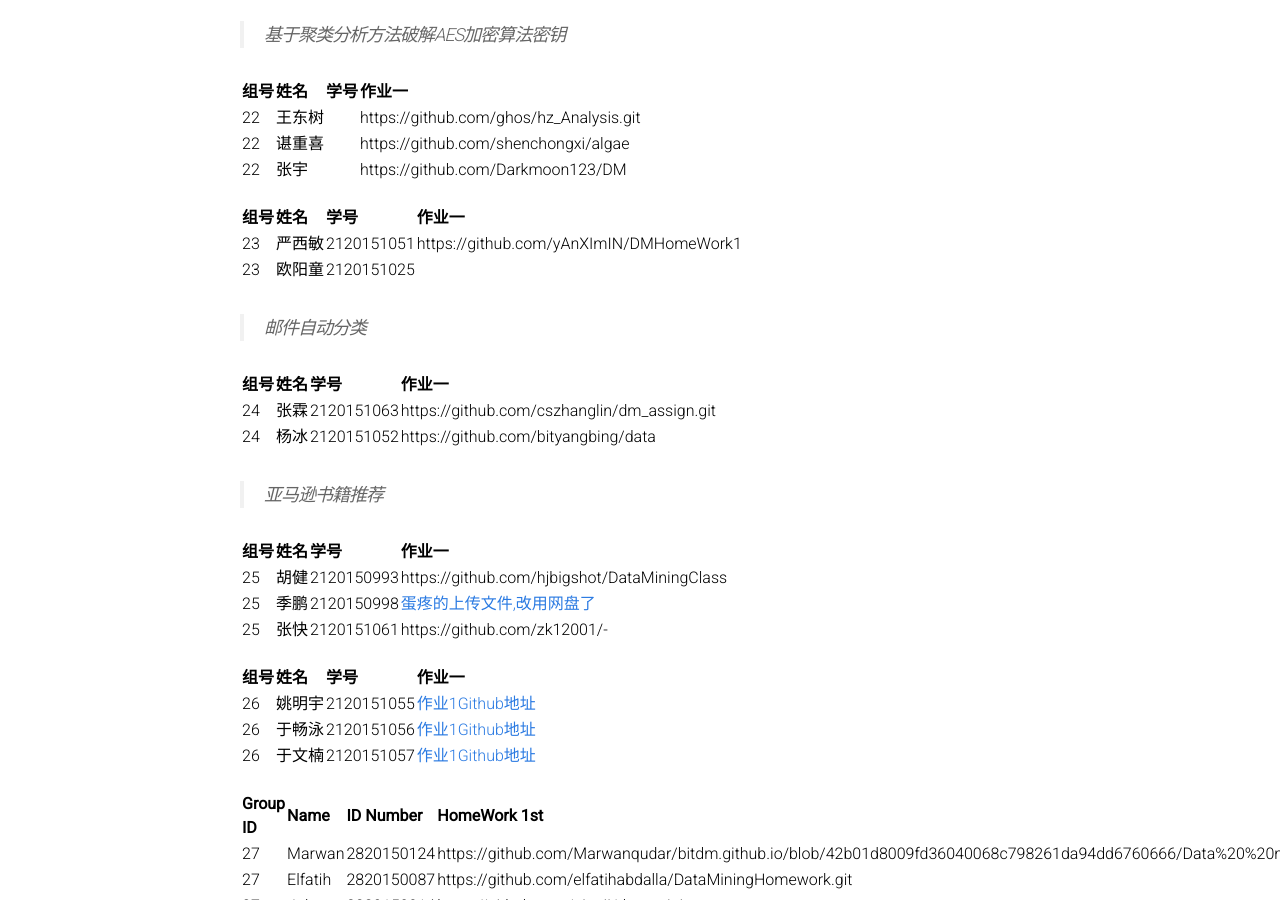
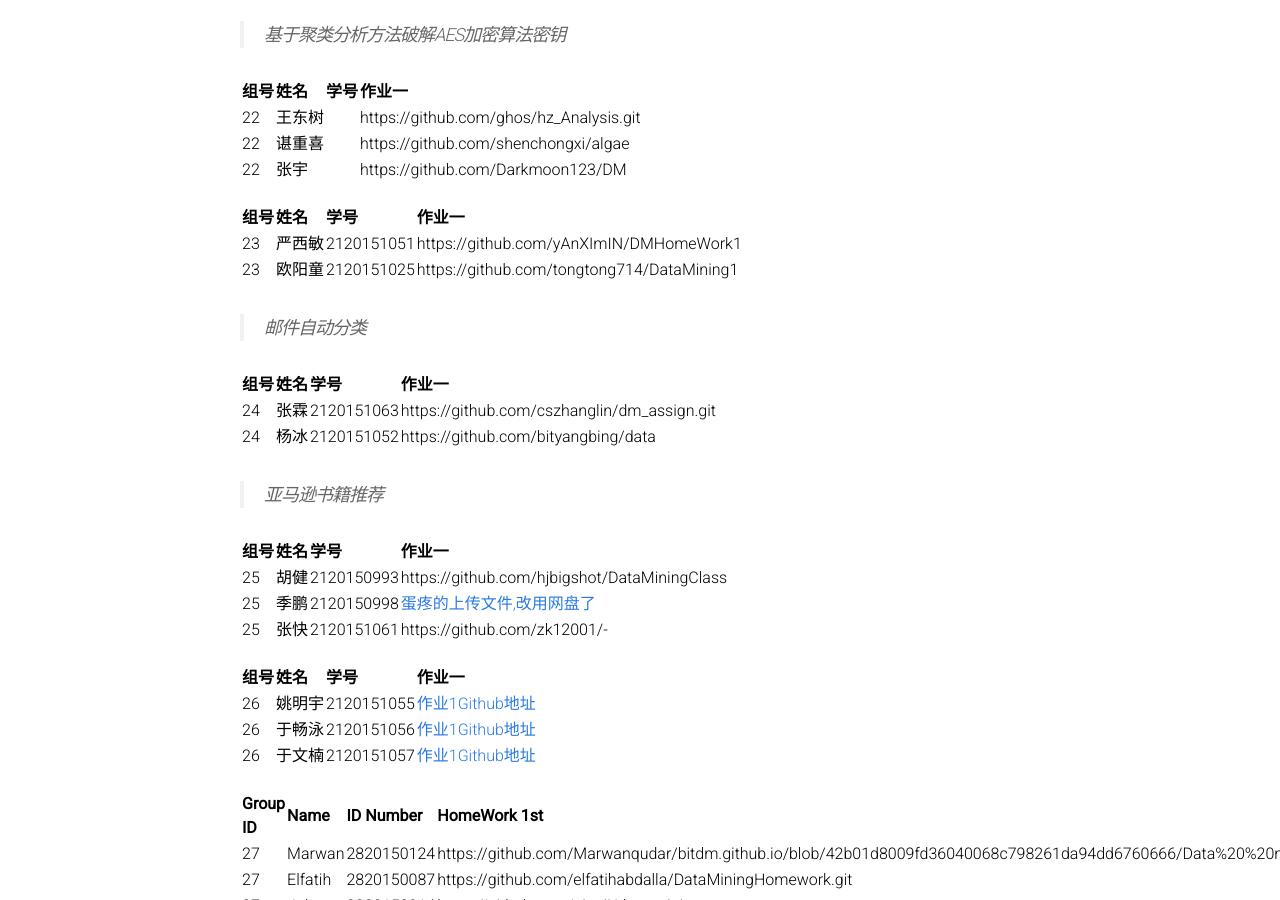
Before and after one commit to BITDM/bitdm.github.io, a Jekyll site: the page built from 2016/groups.md, in a window 1280 px wide and 900 px high, scrolled down 4154 px. Built offline with Jekyll 4.4.1, drawn with Linux system fonts in a browser that asks for light colours; some of the changed lines change nothing that is shown.

Commit message:
Update groups.md

```diff
--- a/2016/groups.md
+++ b/2016/groups.md
@@ -185,7 +185,7 @@ permalink: /2016/groups/
 |组号|姓名|学号|作业一|
 |:-------------|:-------------|:-----|:-----|
 |23|严西敏|2120151051|https://github.com/yAnXImIN/DMHomeWork1
-|23|欧阳童|2120151025|
+|23|欧阳童|2120151025|https://github.com/tongtong714/DataMining1
 
 > 邮件自动分类
 
```
